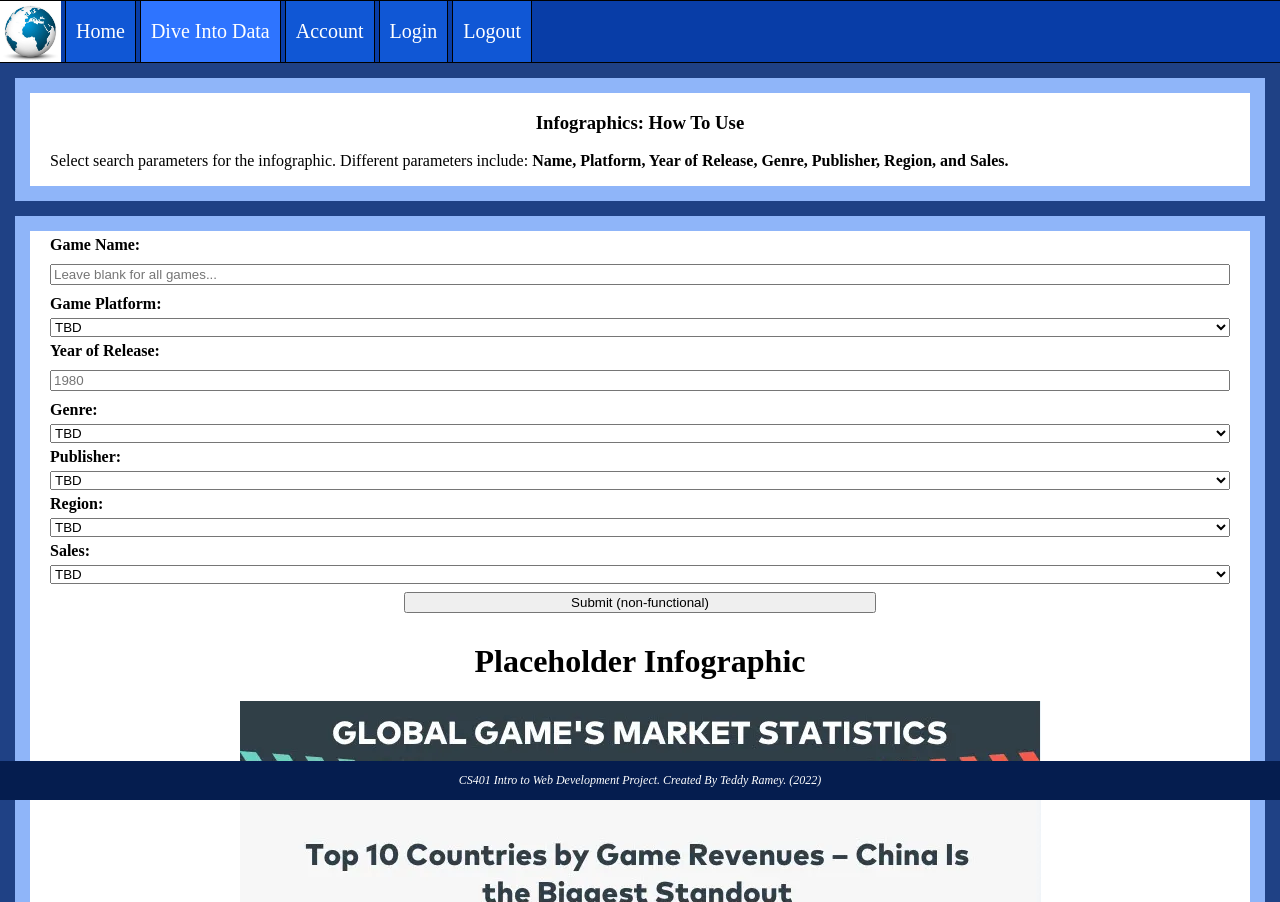
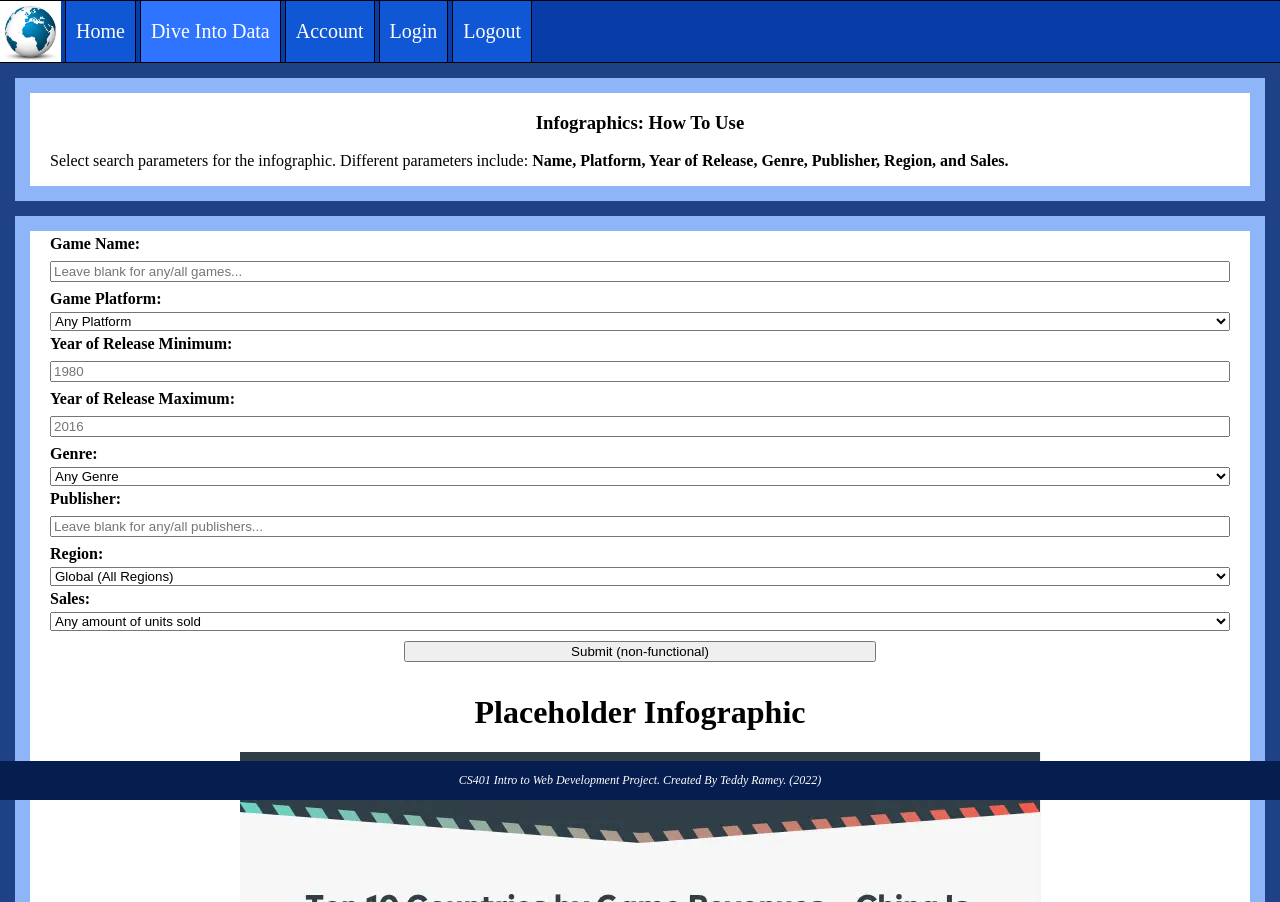
Before and after one commit to TheodoreRamey/cs401-website, a PHP site: page /map.php in a window 1280 px wide. Shown: the top 902 px of the page. Run offline with PHP 8.4, Linux system fonts and the light colour scheme; the visitor is signed in with stand-in values (Sample User, id 1).

Commit message:
Added form for infographic creation

```diff
--- a/map.php
+++ b/map.php
@@ -16,33 +16,87 @@
 
   <div class="background_card">
     <div class="content">
-      <form class="data_entry_form" action="create-info.php" method="get">
+      <form class="data_entry_form" action="info-handler.php" method="get">
         <label for="game">Game Name:</label>
-        <input type="text" id="game" placeholder="Leave blank for all games..." name="game"></input>
+        <input type="text" id="game" placeholder="Leave blank for any/all games..." name="game"></input>
         <label for="platform">Game Platform:</label>
         <select name="platform" id="platform">
-          <option value="TBD">TBD</option>
+          <option value="ANY">Any Platform</option>
+          <option value="PC">Personal Computer (PC)</option>
+          <option value="XOne">Xbox One</option>
+          <option value="X360">Xbox 360</option>
+          <option value="XB">Xbox</option>
+          <option value="PS4">Playstation 4</option>
+          <option value="PS3">Playstation 3</option>
+          <option value="PS2">Playstation 2</option>
+          <option value="PS">Playstation</option>
+          <option value="PSV">PSV</option>
+          <option value="PSP">PSP</option>
+          <option value="DC">Dreamcast</option>
+          <option value="SAT">Saturn</option>
+          <option value="SCD">Sega CD</option>
+          <option value="GEN">Genesis</option>
+          <option value="WiiU">WiiU</option>
+          <option value="Wii">Wii</option>
+          <option value="3DS">3DS</option>
+          <option value="DS">DS</option>
+          <option value="GBA">Gameboy Advance</option>
+          <option value="GB">Gameboy</option>
+          <option value="GC">Gamecube</option>
+          <option value="N64">N64</option>
+          <option value="SNES">SNES</option>
+          <option value="NES">NES</option>
+          <option value="TG16">TurboGrafx-16</option>
+          <option value="NG">Neo Geo</option>
+          <option value="WS">Wonderswan</option>
+          <option value="2600">Atari 2600</option>
         </select>
-        <label for="year">Year of Release:</label>
-        <input type="number" id="year" name="year" placeholder="1980" min="1980" max="2016"></input>
+        <label for="yearMin">Year of Release Minimum:</label>
+        <input type="number" id="yearMin" name="yearMin" placeholder="1980" min="1980" max="2016"></input>
+        <label for="yearMax">Year of Release Maximum:</label>
+        <input type="number" id="yearMax" name="yearMax" placeholder="2016" min="1980" max="2016"></input>
         <label for="genre">Genre:</label>
         <select name="genre" id="genre">
-          <option value="TBD">TBD</option>
+          <option value="ANY">Any Genre</option>
+          <option value="Sports">Sports</option>
+          <option value="Platform">Platforming</option>
+          <option value="Racing">Racing</option>
+          <option value="Role-Playing">Role-Playing (RPG)</option>
+          <option value="Puzzle">Puzzle</option>
+          <option value="Shooter">Shooter</option>
+          <option value="Simulation">Simulation</option>
+          <option value="Action">Action</option>
+          <option value="Fighting">Fighting</option>
+          <option value="Adventure">Adventure</option>
+          <option value="Strategy">Strategy</option>
+          <option value="Misc">Misc</option>
         </select>
         <label for="publisher">Publisher:</label>
-        <select name="publisher" id="publisher">
-          <option value="TBD">TBD</option>
-        </select>
+        <input type="text" id="publisher" placeholder="Leave blank for any/all publishers..." name="publisher"></input>
         <label for="region">Region:</label>
         <select name="region" id="region">
-          <option value="TBD">TBD</option>
+          <option value="ANY">Global (All Regions)</option>
+          <option value="JP">Japan</option>
+          <option value="EU">Europe</option>
+          <option value="NA">North America</option>
+          <option value="OT">Other</option>
         </select>
         <label for="sales">Sales:</label>
         <select name="sales" id="sales">
-          <option value="TBD">TBD</option>
+          <option value="ANY">Any amount of units sold</option>
+          <option value="Low">0 - 100,000 Units Sold</option>
+          <option value="1">100,000 - 250,000 Units Sold</option>
+          <option value="2">250,000 - 1,000,000 Units Sold</option>
+          <option value="3">1,000,000 - 2,500,000 Units Sold</option>
+          <option value="4">2,500,000 - 10,000,000 Units Sold</option>
+          <option value="5">10,000,000 - 25,000,000 Units Sold</option>
+          <option value="6">25,000,000 - 100,000,000 Units Sold</option>
         </select>
         <button type="submit">Submit (non-functional)</button>
       </form>
+
+
+
       <div id="map_infographic">
         <h1>Placeholder Infographic</h1>
         <img id="infographic" src="../images/placeholder.webp" alt="infographic"></img>
--- a/style.css
+++ b/style.css
@@ -101,16 +101,16 @@ hr {
 }
 
 .data_entry_form label {
-  margin: 5px 0px;
+  margin: 4px 0px;
   font-weight: bold;
 }
 
 .data_entry_form input{
-  margin: 5px 0px;
+  margin: 4px 0px;
 }
 
 .data_entry_form button {
-  margin: 8 auto;
+  margin: 10 auto;
   width: 40%;
 }
 
@@ -120,8 +120,8 @@ hr {
 
 .message {
   background-color: #cb4154;
-  padding: 10px 10px;
-  margin: 10px 0px;
+  padding: 8px 8px;
+  margin: 8px 0px;
   color: white;
 }
 
```
Also changed, not shown: Dao.php (+4 -3 lines), info-handler.php (added).
